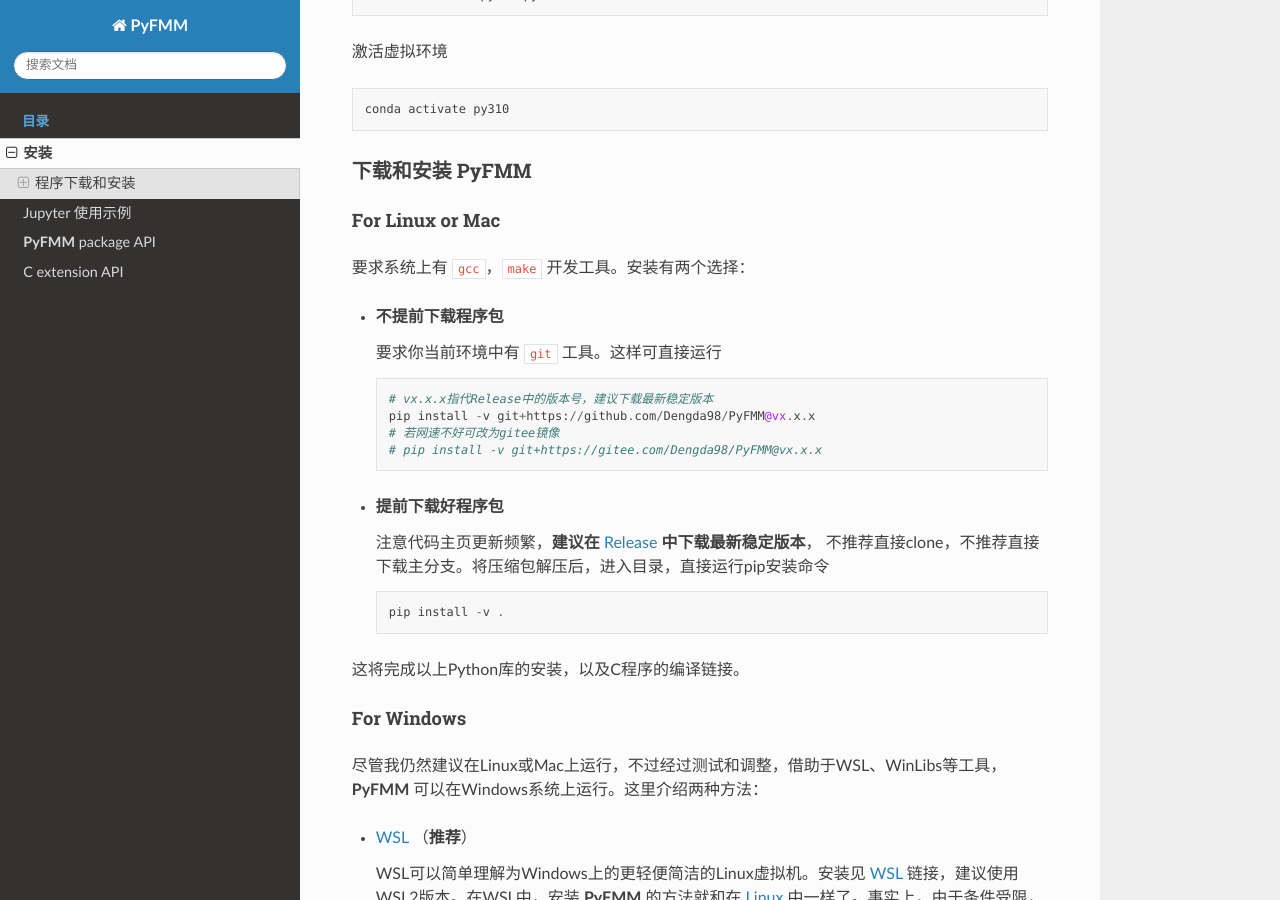
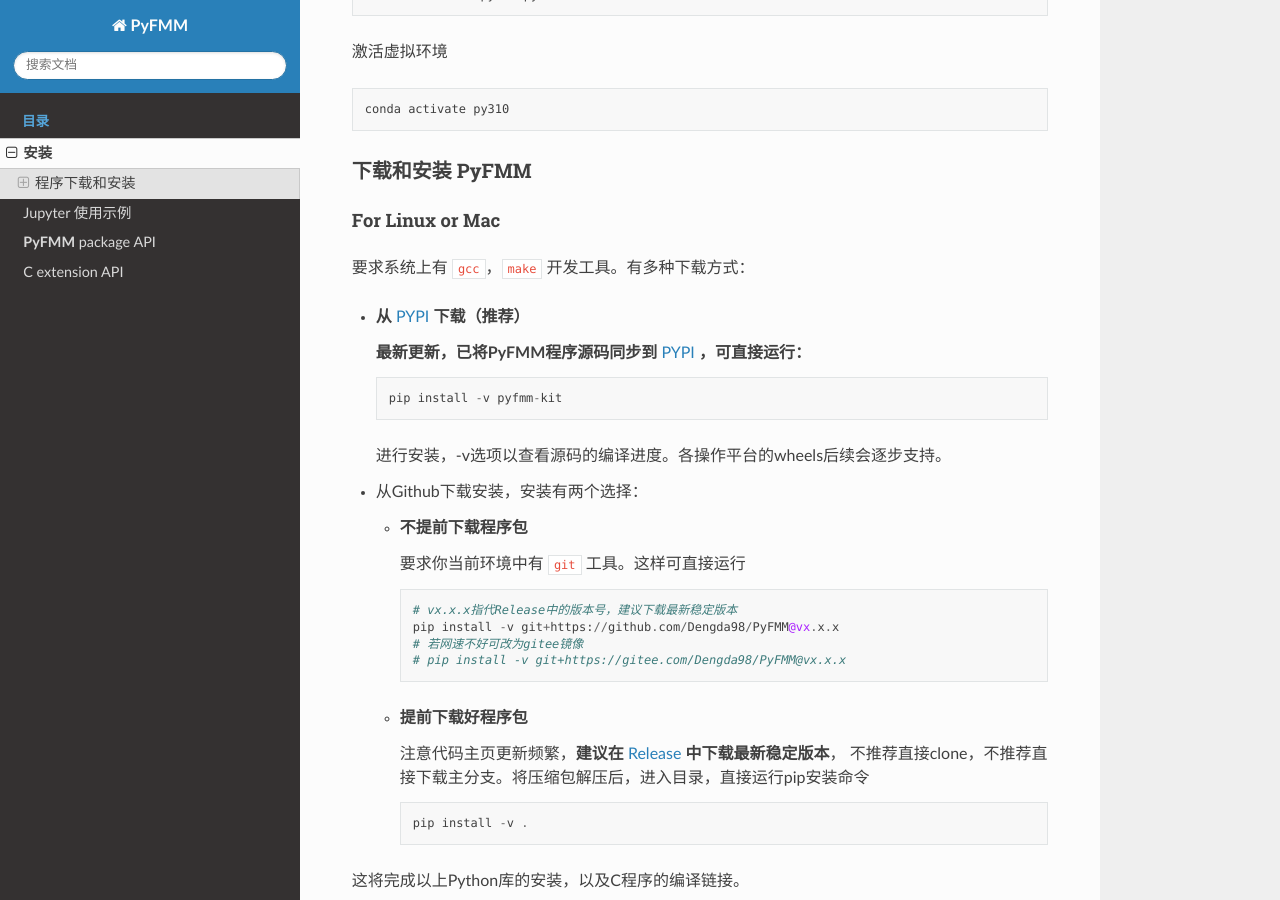
Before and after one commit to Dengda98/PyFMM, a Sphinx documentation site: the page built from docs/source/install.rst, in a window 1280 px wide and 900 px high, scrolled down 1015 px. Built offline with Sphinx 7.4.7 and the Read the Docs theme 3.1.0, drawn with Linux system fonts in a browser that asks for light colours.

Commit message:
update README and docs about installation

```diff
--- a/docs/source/install.rst
+++ b/docs/source/install.rst
@@ -66,25 +66,38 @@
 For Linux or Mac
 ^^^^^^^^^^^^^^^^^^
 
-要求系统上有 :code:`gcc`，:code:`make` 开发工具。安装有两个选择：
 
-+ **不提前下载程序包**
 
-  要求你当前环境中有 :code:`git` 工具。这样可直接运行
+要求系统上有 :code:`gcc`，:code:`make` 开发工具。有多种下载方式：
+
++ **从** `PYPI <https://pypi.org/>`_ **下载（推荐）**
+
+  **最新更新，已将PyFMM程序源码同步到** `PYPI <https://pypi.org/>`_ **，可直接运行：**
   ::
 
-      # vx.x.x指代Release中的版本号，建议下载最新稳定版本
-      pip install -v git+https://github.com/Dengda98/PyFMM@vx.x.x
-      # 若网速不好可改为gitee镜像
-      # pip install -v git+https://gitee.com/Dengda98/PyFMM@vx.x.x
+    pip install -v pyfmm-kit
 
-+ **提前下载好程序包**
+  进行安装，-v选项以查看源码的编译进度。各操作平台的wheels后续会逐步支持。
 
-  注意代码主页更新频繁，**建议在** `Release <https://github.com/Dengda98/PyFMM/releases>`_ **中下载最新稳定版本**，
-  不推荐直接clone，不推荐直接下载主分支。将压缩包解压后，进入目录，直接运行pip安装命令
-  ::
++ 从Github下载安装，安装有两个选择：
 
-      pip install -v .
+  + **不提前下载程序包**
+
+    要求你当前环境中有 :code:`git` 工具。这样可直接运行
+    ::
+
+        # vx.x.x指代Release中的版本号，建议下载最新稳定版本
+        pip install -v git+https://github.com/Dengda98/PyFMM@vx.x.x
+        # 若网速不好可改为gitee镜像
+        # pip install -v git+https://gitee.com/Dengda98/PyFMM@vx.x.x
+
+  + **提前下载好程序包**
+
+    注意代码主页更新频繁，**建议在** `Release <https://github.com/Dengda98/PyFMM/releases>`_ **中下载最新稳定版本**，
+    不推荐直接clone，不推荐直接下载主分支。将压缩包解压后，进入目录，直接运行pip安装命令
+    ::
+
+        pip install -v .
 
 
 这将完成以上Python库的安装，以及C程序的编译链接。
```
Also changed, not shown: README.md (+25 -14 lines).
